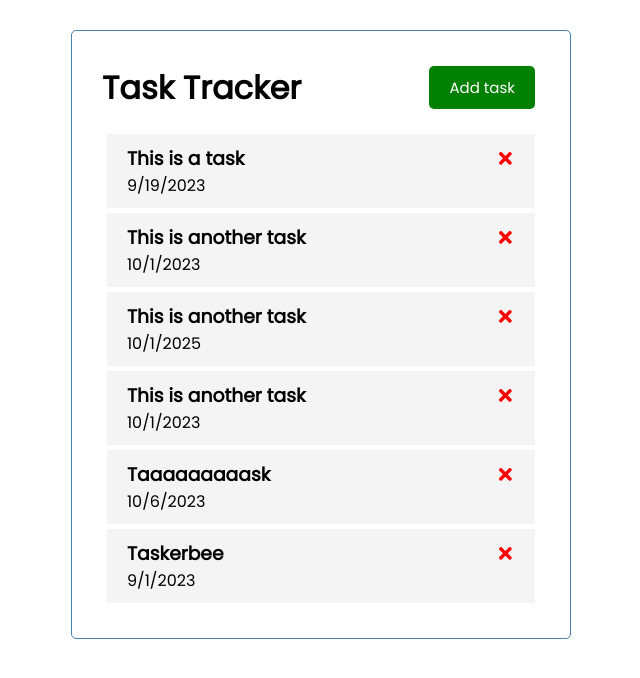
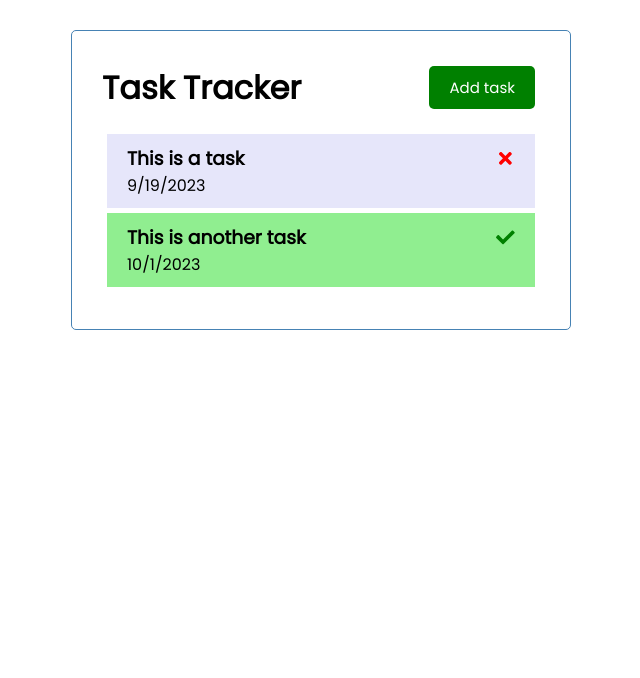
Before and after one commit to Galitie/habit-hatcher, a React (Create React App) app: page / in a window 1280 px wide. Shown: the top 678 px of the page, without its empty margins (319-959 px from the left). Built offline with nearby package versions, Linux system fonts and the light colour scheme.

Commit message:
added ability to mark off a task and delete it

```diff
--- a/src/App.js
+++ b/src/App.js
@@ -8,38 +8,14 @@ function App() {
       id: 1,
       text: "This is a task",
       dateDue: "9/19/2023",
-      reminder: true,
+      completed: false,
     },
 
     {
       id: 2,
       text: "This is another task",
       dateDue: "10/1/2023",
-      reminder: false,
-    },
-    {
-      id: 3,
-      text: "This is another task",
-      dateDue: "10/1/2025",
-      reminder: false,
-    },
-    {
-      id: 4,
-      text: "This is another task",
-      dateDue: "10/1/2023",
-      reminder: false,
-    },
-    {
-      id: 5,
-      text: "Taaaaaaaaask",
-      dateDue: "10/6/2023",
-      reminder: false,
-    },
-    {
-      id: 6,
-      text: "Taskerbee",
-      dateDue: "9/1/2023",
-      reminder: false,
+      completed: true,
     },
   ]);
 
@@ -48,10 +24,23 @@ function App() {
     setTasks(tasks.filter((task) => task.id !== id));
   };
 
+  // Toggle complete
+  const toggleComplete = (id) => {
+    setTasks(
+      tasks.map((task) =>
+        task.id === id ? { ...task, completed: !task.completed } : task
+      )
+    );
+  };
+
   return (
     <div className="container">
       <Header />
-      <Tasks tasks={tasks} onDelete={deleteTask} />
+      {tasks.length > 0 ? (
+        <Tasks tasks={tasks} onDelete={deleteTask} onToggle={toggleComplete} />
+      ) : (
+        'Click "Add Task" to add a task!'
+      )}
     </div>
   );
 }
--- /dev/null
+++ b/src/components/AddTask.js
@@ -0,0 +1,5 @@
+function AddTask() {
+  return <form>AddTask</form>;
+}
+
+export default AddTask;
--- a/src/components/Task.js
+++ b/src/components/Task.js
@@ -1,16 +1,27 @@
 import { FaTimes } from "react-icons/fa";
+import { FaCheck } from "react-icons/fa";
 
-const Task = ({ task, onDelete }) => {
+const Task = ({ task, onDelete, onToggle }) => {
   return (
-    <div className="task">
+    <div
+      className={`task ${task.completed ? "completed" : ""}`}
+      onDoubleClick={() => onToggle(task.id)}
+    >
       <h3>
         {task.text}{" "}
-        <FaTimes
-          style={{ color: "red", cursor: "pointer" }}
-          onClick={() => onDelete(task.id)}
-        />
+        {task.completed ? (
+          <FaCheck
+            style={{ color: "green", cursor: "pointer" }}
+            onClick={() => onDelete(task.id)}
+          />
+        ) : (
+          <FaTimes
+            style={{ color: "red", cursor: "pointer" }}
+            onClick={() => onDelete(task.id)}
+          />
+        )}
       </h3>
-      <p>{task.dateDue}</p>
+      <p>{task.dateDue} </p>
     </div>
   );
 };
--- a/src/components/Tasks.js
+++ b/src/components/Tasks.js
@@ -1,10 +1,15 @@
 import Task from "./Task";
 
-const Tasks = ({ tasks, onDelete }) => {
+const Tasks = ({ tasks, onDelete, onToggle }) => {
   return (
     <>
       {tasks.map((task) => (
-        <Task key={task.id} task={task} onDelete={onDelete} />
+        <Task
+          key={task.id}
+          task={task}
+          onDelete={onDelete}
+          onToggle={onToggle}
+        />
       ))}
     </>
   );
--- a/src/index.css
+++ b/src/index.css
@@ -55,14 +55,14 @@ body {
 }
 
 .task {
-  background: #f4f4f4;
+  background: lavender;
   margin: 5px;
   padding: 10px 20px;
   cursor: pointer;
 }
 
-.task.reminder {
-  border-left: 5px solid green;
+.task.completed {
+  background: lightgreen;
 }
 
 .task h3 {
```
